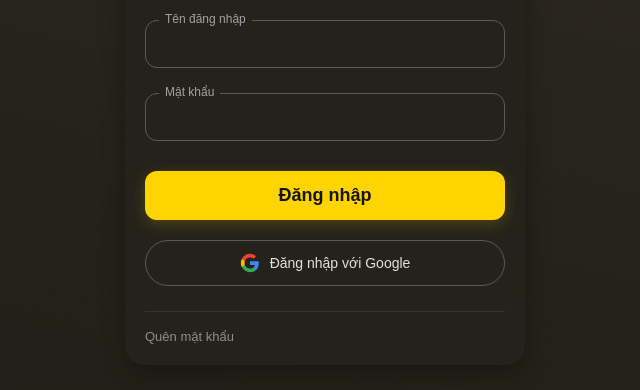
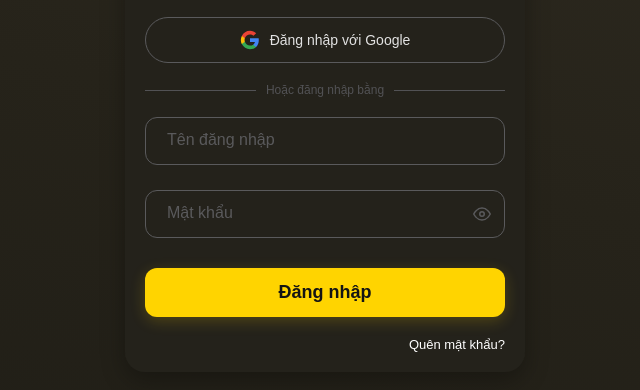
Before and after one commit to vitra1841-oss/diemdanhqr, a plain HTML site: page login.html in a window 1280 px wide. Shown: the part 262-652 px from the top of the page, without its empty margins (315-955 px from the left). Drawn offline with Linux system fonts and the light colour scheme; a web font is replaced by a local one.

Commit message:
login screen

```diff
--- a/login.html
+++ b/login.html
@@ -13,7 +13,7 @@
       rel="stylesheet"
     />
     <meta name="apple-mobile-web-app-capable" content="yes">
-    <meta name="apple-mobile-web-app-status-bar-style" content="black-translucent">
+    <meta name="apple-mobile-web-app-status-bar-style" content="black">
     <meta name="apple-mobile-web-app-title" content="Điểm Danh QR">
     <meta name="mobile-web-app-capable" content="yes">
     <meta name="application-name" content="Điểm Danh QR">
@@ -28,18 +28,6 @@
 
     <div class="login-box">
       <h2 class="login-title">ĐĂNG NHẬP</h2>
-        <br>
-      <div class="input-group">
-        <input type="text" id="username" placeholder=" " autocomplete="off" />
-        <label for="username">Tên đăng nhập</label>
-      </div>
-
-      <div class="input-group">
-        <input type="password" id="password" placeholder=" " />
-        <label for="password">Mật khẩu</label>
-      </div>
-
-      <button class="start-btn login-btn">Đăng nhập</button>
 
       <button class="google-btn" onclick="window.location.href='/auth/login'">
         <svg width="20" height="20" viewBox="0 0 24 24" fill="none" xmlns="http://www.w3.org/2000/svg">
@@ -51,9 +39,49 @@
         Đăng nhập với Google
       </button>
 
-      <div class="forgot-pwd">
-        <a href="#">Quên mật khẩu</a>
+      <div class="divider">
+        <span>Hoặc đăng nhập bằng</span>
       </div>
+
+      <div class="input-group">
+        <input type="text" id="username" placeholder=" " autocomplete="off" />
+        <label for="username">Tên đăng nhập</label>
+      </div>
+
+      <div class="input-group">
+        <input type="password" id="password" placeholder=" " />
+        <label for="password">Mật khẩu</label>
+        <button type="button" class="toggle-pwd" onclick="togglePassword()">
+          <svg id="eyeIcon" viewBox="0 0 24 24" width="18" height="18" fill="none" stroke="currentColor" stroke-width="2" stroke-linecap="round" stroke-linejoin="round">
+            <path d="M1 12s4-8 11-8 11 8 11 8-4 8-11 8-11-8-11-8z"/>
+            <circle cx="12" cy="12" r="3"/>
+          </svg>
+        </button>
+      </div>
+
+      <button class="start-btn login-btn">Đăng nhập</button>
+      <a class="forgot-pwd-inline">Quên mật khẩu?</a>
+
     </div>
+    <script>
+  function togglePassword() {
+    const input = document.getElementById("password");
+    const icon = document.getElementById("eyeIcon");
+    if (input.type === "password") {
+      input.type = "text";
+      icon.innerHTML = `
+        <path d="M17.94 17.94A10.07 10.07 0 0 1 12 20c-7 0-11-8-11-8a18.45 18.45 0 0 1 5.06-5.94"/>
+        <path d="M9.9 4.24A9.12 9.12 0 0 1 12 4c7 0 11 8 11 8a18.5 18.5 0 0 1-2.16 3.19"/>
+        <line x1="1" y1="1" x2="23" y2="23"/>
+      `;
+    } else {
+      input.type = "password";
+      icon.innerHTML = `
+        <path d="M1 12s4-8 11-8 11 8 11 8-4 8-11 8-11-8-11-8z"/>
+        <circle cx="12" cy="12" r="3"/>
+      `;
+    }
+  }
+</script>
   </body>
 </html>
--- a/style.css
+++ b/style.css
@@ -271,10 +271,11 @@ summary::marker {
   display: block;
   flex-shrink: 0;
   transition: transform 0.5s cubic-bezier(0.4, 0, 0.2, 1);
+  transform: rotate(180deg);
 }
 
 details.is-open .summary-icon {
-  transform: rotate(180deg);
+  transform: rotate(0deg);
 }
 
 #suggestions {
@@ -567,7 +568,7 @@ details.is-open .summary-icon {
 .login-title {
   font-size: 24px;
   color: #ffffff;
-  margin: 0 0 5px 0;
+  margin: 0 0 20px 0;
   font-weight: 700;
   text-align: left;
 }
@@ -606,18 +607,26 @@ details.is-open .summary-icon {
 /* Tạo hiệu ứng chữ đè lên viền */
 .input-group label {
   position: absolute;
-  top: -8px;
-  left: 14px;
-  background-color: #24221b; /* Trùng với màu nền login-box để che viền */
+  top: 14px;
+  left: 16px;
+  background-color: transparent;
   padding: 0 6px;
-  font-size: 12px;
-  color: #a3a3a4;
+  font-size: 16px;
+  color: #5a5a5c;
   pointer-events: none;
-  transition: color 0.3s;
+  transition: top 0.25s ease, font-size 0.25s ease, color 0.25s ease, background-color 0.25s ease;
 }
 
-.input-group input:focus + label {
+.input-group input:focus + label,
+.input-group input:not(:placeholder-shown) + label {
+  top: -8px;
+  font-size: 12px;
   color: #ffd400;
+  background-color: #24221b;
+}
+
+.input-group input:not(:focus):not(:placeholder-shown) + label {
+  color: #a3a3a4;
 }
 
 /* Điều chỉnh lại nút Đăng nhập */
@@ -677,3 +686,59 @@ details.is-open .summary-icon {
   filter: drop-shadow(0 4px 8px rgba(0, 0, 0, 0.4)); /* Thêm chút bóng đổ cho logo nổi bật trên nền tối */
   animation: fadeIn 0.6s ease-out; /* Hiệu ứng hiện mượt mà cùng khung đăng nhập */
 }
+
+/* ---------- DIVIDER ---------- */
+.divider {
+  display: flex;
+  align-items: center;
+  gap: 10px;
+  margin: 20px 0;
+  color: #525255;
+  font-size: 12px;
+}
+
+.divider::before,
+.divider::after {
+  content: "";
+  flex: 1;
+  height: 1px;
+  background: #525255;
+}
+
+/* ---------- FORGOT PASSWORD INLINE ---------- */
+.forgot-pwd-inline {
+  display: block;
+  text-align: right;
+  color: #ffffff;
+  text-decoration: none;
+  font-size: 13px;
+  transition: text-decoration 0.2s;
+}
+
+.forgot-pwd-inline:hover {
+  text-decoration: underline;
+}
+
+/* ---------- TOGGLE PASSWORD ---------- */
+.toggle-pwd {
+  position: absolute;
+  right: 14px;
+  top: 50%;
+  transform: translateY(-50%);
+  background: none;
+  border: none;
+  color: #5a5a5c;
+  cursor: pointer;
+  padding: 0;
+  display: flex;
+  align-items: center;
+  transition: color 0.2s;
+}
+
+.toggle-pwd:hover {
+  color: #ffffff;
+}
+
+.toggle-pwd:active {
+  transform: translateY(-50%) scale(0.9);
+}
```
Also changed, not shown: index.html (+1 -1 lines).
